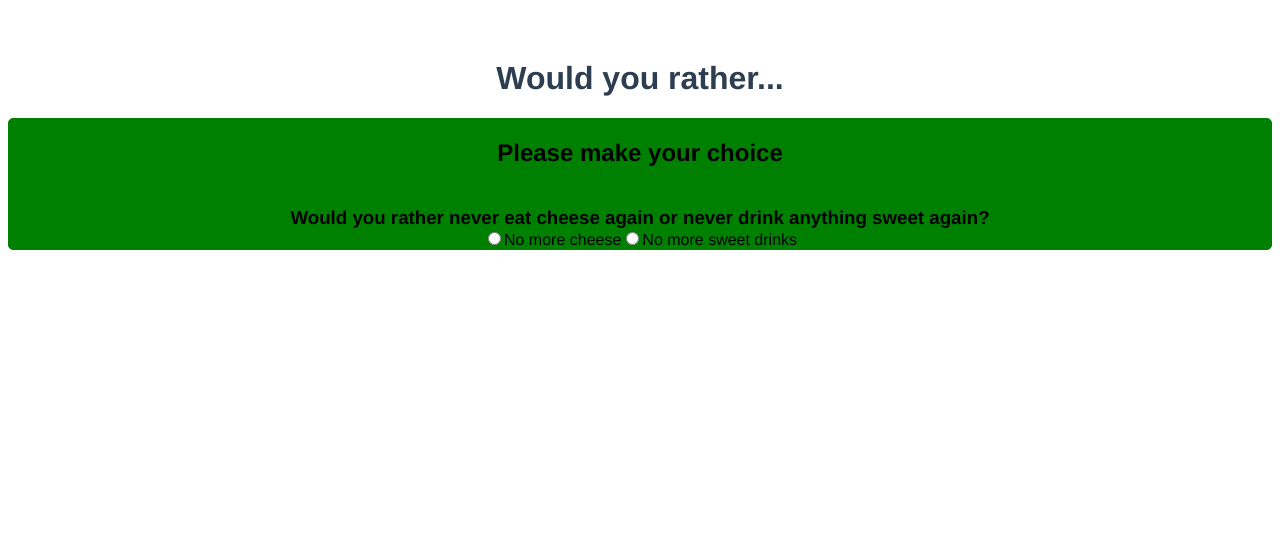
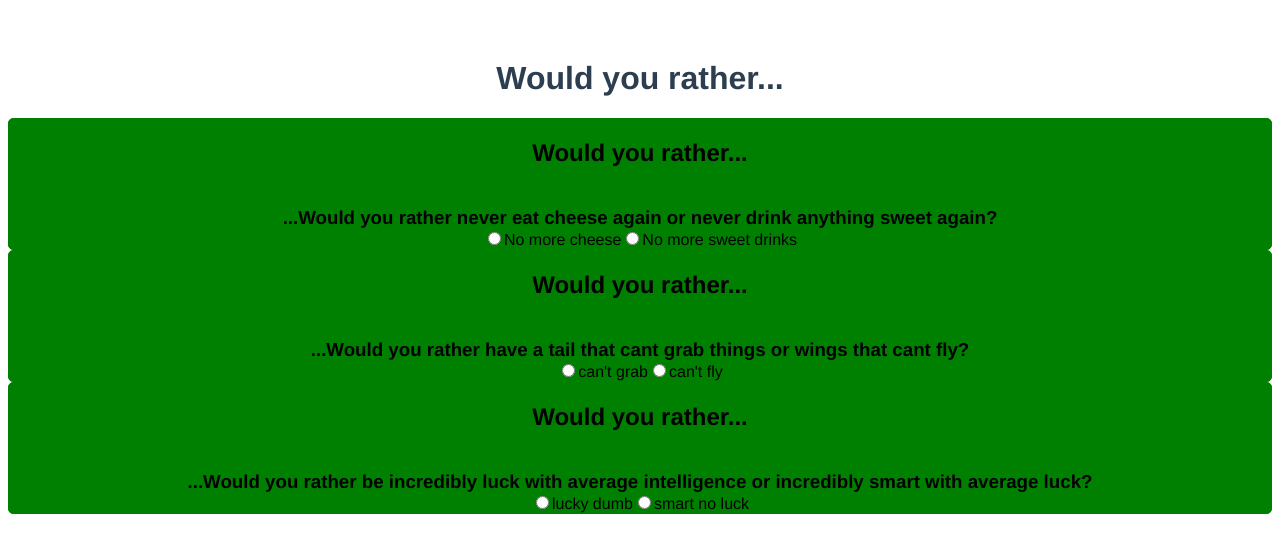
Before and after one commit to RageKage/would_you_rather, a Vue app: page / in a window 1280 px wide. Shown: the top 552 px of the page. Built offline with nearby package versions, Linux system fonts and the light colour scheme.

Commit message:
commit - added questions and show the answers from the users

```diff
--- a/src/App.vue
+++ b/src/App.vue
@@ -1,39 +1,65 @@
 <template>
-<div id="app">
-
-<h1>Would you rather...</h1>
-<would-you-rather
-v-bind:question = "wryQuestion"
-v-bind:answer1="wryAnswerOne"
-v-bind:answer2 = "wryAnswerTwo"
-@answer-changed = "answerChanged"></would-you-rather>
-<p>{{UserSelectionMessage}}</p>
-</div>
+  <div id="app">
+    <h1>Would you rather...</h1>
+    <would-you-rather
+      v-for="question in questions"
+      v-bind:key="question.id"
+      v-bind:question="question.Question"
+      v-bind:answer1="question.AnswerOne"
+      v-bind:answer2="question.AnswerTwo"
+      @answer-changed="userAnswer"
+    ></would-you-rather>
+    <p v-for="question in questions"
+      v-bind:key="question.id">{{question.UserSelectionMessage}}</p>
+  </div>
 </template>
 
 <script>
-import WouldYouRather from './components/WouldYouRather.vue'
+import WouldYouRather from "./components/WouldYouRather.vue";
 
 export default {
-  name: 'App',
+  name: "App",
   components: {
-    WouldYouRather
+    WouldYouRather,
   },
   data() {
-    return{
-      wryQuestion :'Would you rather never eat cheese again or never drink anything sweet again?',
-      wryAnswerOne : 'No more cheese',
-      wryAnswerTwo: 'No more sweet drinks',
-      UserSelectionMessage: ''
-
-    }
+    return {
+      questions: [
+        {
+          id: 0,
+          Question:
+            "Would you rather never eat cheese again or never drink anything sweet again?",
+          AnswerOne: "No more cheese",
+          AnswerTwo: "No more sweet drinks",
+          UserSelectionMessage: "",
+        },
+        {
+          id: 1,
+          Question: "Would you rather have a tail that cant grab things or wings that cant fly?",
+          AnswerOne: "can't grab",
+          AnswerTwo: "can't fly",
+          UserSelectionMessage: "",
+        },
+        {
+          id: 2,
+          Question:
+            "Would you rather be incredibly luck with average intelligence or incredibly smart with average luck?",
+          AnswerOne: "lucky dumb",
+          AnswerTwo: "smart no luck",
+          UserSelectionMessage: "",
+        },
+      ],
+    };
   },
   methods: {
-    answerChanged(choice){
-       this.UserSelectionMessage  = `You chose ${choice}`
-    }
-  }
-}
+    userAnswer(choice) {
+      this.question = this.questions.forEach(function(a){
+        a.UserSelectionMessage = `${choice}`
+        // console.log(a.UserSelectionMessage)
+      })
+    },
+  },
+};
 </script>
 
 <style>
--- a/src/components/WouldYouRather.vue
+++ b/src/components/WouldYouRather.vue
@@ -1,32 +1,32 @@
 <template>
   <div class="wry">
+    <h2>Would you rather...</h2>
 
+    <h3>...{{question }}</h3>
 
-  <h2>Please make your choice</h2>
+    <input
+      type="radio"
+      id="answer1"
+      v-model="choice"
+      v-bind:value="answer1"
+      @change="ChoiceMade"
+    />
+    <label>{{ answer1 }}</label>
 
-  <h3>{{ question }}</h3>
-
-
-  <input type="radio"  id="answer1"
-  v-model="choice"
-  v-bind:value = "answer1"
-  @change="ChoiceMade">
-  <label>{{ answer1 }}</label>
-
-  <input type="radio"
-  v-model="choice"
-  v-bind:value = "answer2"
-  @change="ChoiceMade">
-  <label>{{ answer2 }}</label>
-
-
-
+    <input
+      type="radio"
+      v-model="choice"
+      v-bind:value="answer2"
+      @change="ChoiceMade"
+    />
+    <label>{{ answer2 }}</label>
   </div>
 </template>
 
 <script>
 export default {
-  name: 'WouldYouRather',
+  name: "WouldYouRather",
+  emits: ["answer-changed"],
   props: {
     question: String,
     answer1: String,
@@ -34,15 +34,15 @@ export default {
   },
   data() {
     return {
-      choice : '',
-    }
+      choice: "",
+    };
   },
   methods: {
-    ChoiceMade(){
-      this.$emit('answer-changed', this.choice)
-    }
-  }
-}
+    ChoiceMade() {
+      this.$emit("answer-changed", this.choice);
+    },
+  },
+};
 </script>
 
 <!-- Add "scoped" attribute to limit CSS to this component only -->
```
